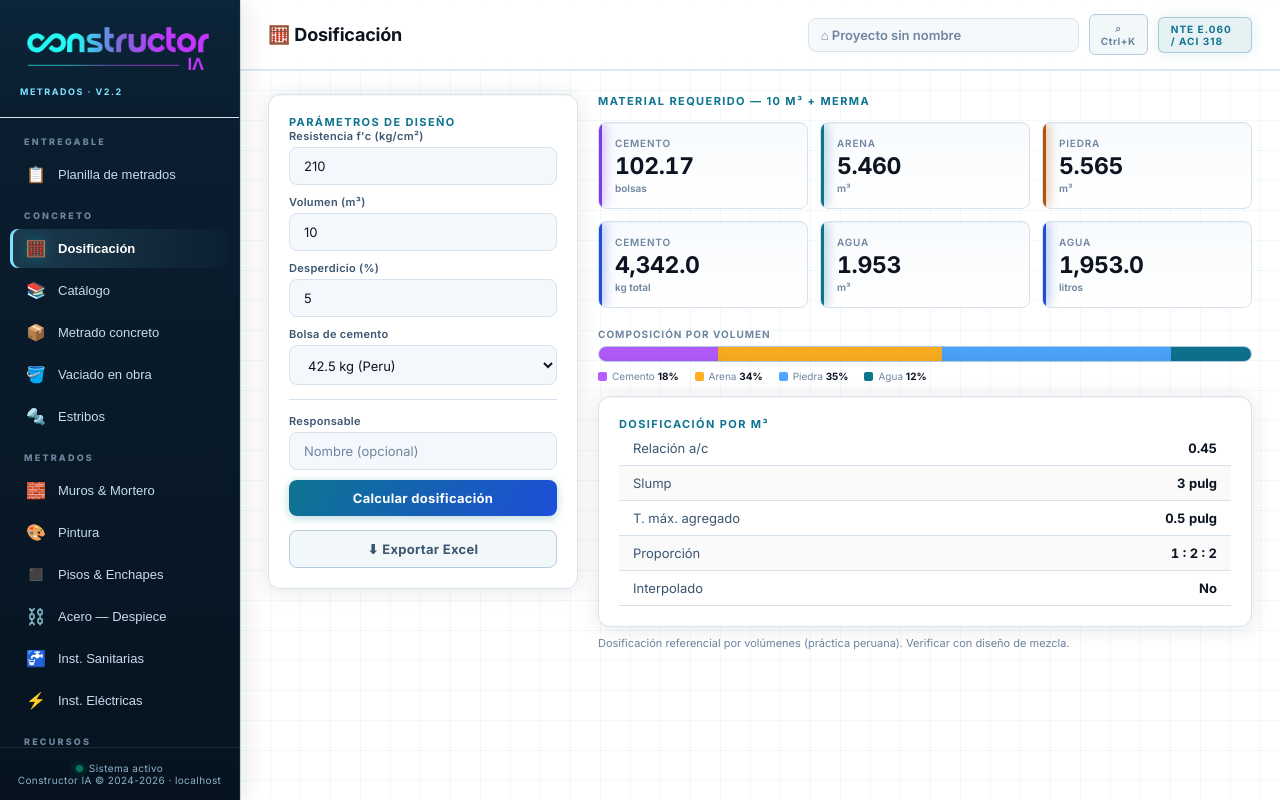
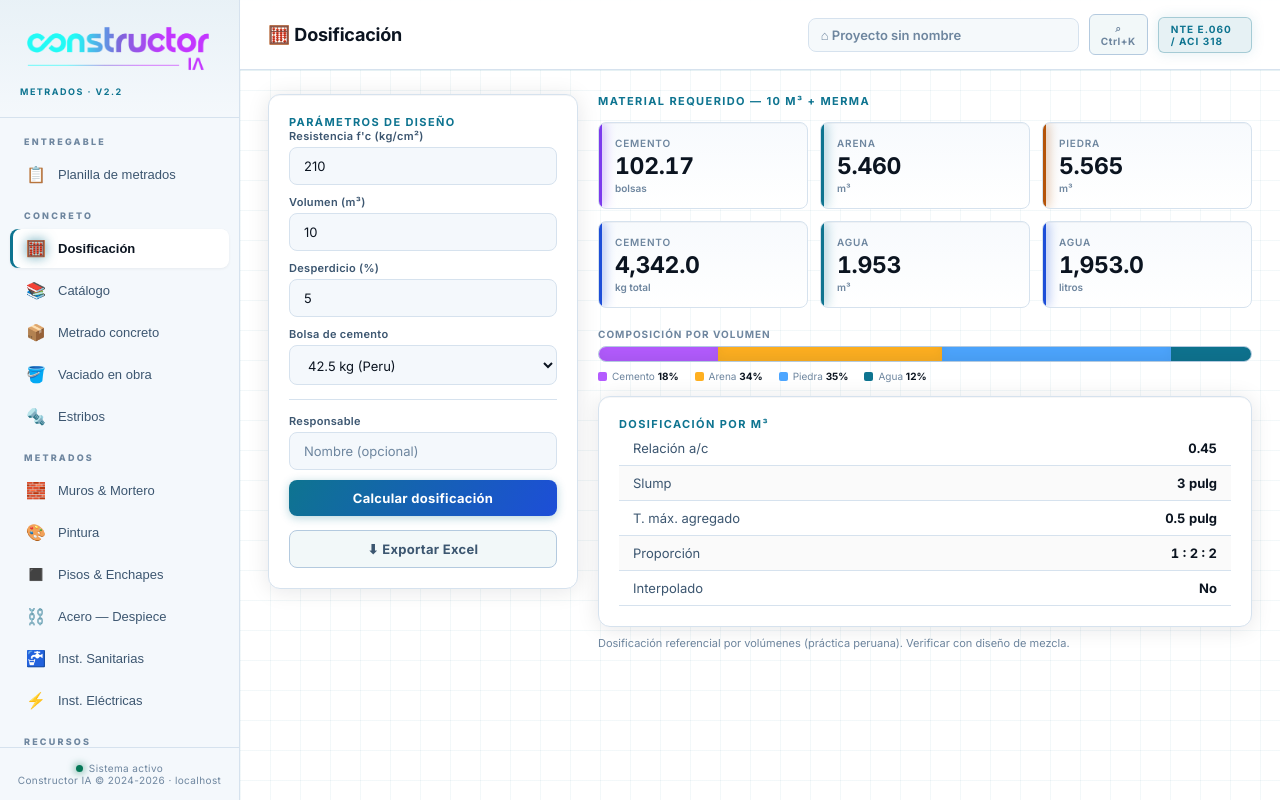
Before and after one commit to ing-victorjm/dosificador-constructor-ia, a Flask app: page / in a window 1280 px wide. Run offline with Flask 3, Linux system fonts and the light colour scheme; some libraries are stand-ins or nearby versions.

Commit message:
Barra lateral y tarjeta del total: fuera los bloques de color saturado
LA TARJETA DEL TOTAL tenia un fondo azul saturado y la etiqueta "VOLUMEN TOTAL
DE CONCRETO" pintada en var(--cyan), que es exactamente el color del fondo:
practicamente invisible. Un total no necesita un bloque de color para destacar;
le basta el tamano de la cifra. Ahora es tarjeta blanca con un filete celeste a
la izquierda, etiqueta en gris y la cifra en negro. Fuera tambien la reticula y
el halo radial que llevaba dentro, que sobre blanco solo ensuciaban.

LA BARRA LATERAL era azul oscuro contra una pagina blanca: peleaba con el resto
y obligaba a mantener una escala de texto aparte (--sb-txt, --sb-txt2, --sb-act)
solo para ella. Ahora es clara y usa las mismas variables que todo lo demas; se
separa por un borde, no por un salto de color. La seccion activa se marca con
una tarjeta blanca y el filete celeste, que es el unico acento de la interfaz.

Resultado: una sola paleta en toda la app, sin zonas que necesiten reglas
propias. Verificado en navegador con el metrado de una zapata: 0.720 m3 de
concreto, 2.40 m2 de encofrado y 3.375 m3 de excavacion, todo legible.

Co-Authored-By: Claude Opus 5 <noreply@anthropic.com>

```diff
--- a/web_app/templates/index.html
+++ b/web_app/templates/index.html
@@ -45,9 +45,9 @@ body{
 
 /* ── Sidebar ─── */
 .sidebar{
-  width:240px;background:linear-gradient(180deg,#0B2033 0%,#06131F 100%);
-  border-right:1px solid #0A2A40;
-  box-shadow:1px 0 0 rgba(14,116,144,.18), 4px 0 24px rgba(11,20,32,.10);
+  width:240px;background:var(--bg2);
+  border-right:1px solid var(--border);
+  box-shadow:none;
   display:flex;flex-direction:column;position:fixed;top:0;left:0;bottom:0;z-index:50;
   transition:transform .3s;
 }
@@ -59,7 +59,7 @@ body{
   width:100%;max-width:196px;display:block;margin-bottom:9px;
   filter:none;
 }
-.sidebar{--sb-txt:#C8DCEC;--sb-txt2:#8FB0C9;--sb-act:#7FE3FF}
+.sidebar{--sb-txt:var(--text2);--sb-txt2:var(--text3);--sb-act:var(--cyan)}
 .sidebar .brand p{font-size:9px;color:var(--sb-act);margin-top:2px;letter-spacing:1.5px;text-transform:uppercase;font-weight:700}
 .sidebar nav{flex:1;padding:14px 10px;display:flex;flex-direction:column;gap:3px;overflow-y:auto}
 .sidebar nav button{
@@ -69,15 +69,15 @@ body{
   transition:all .18s ease;position:relative;
 }
 .sidebar nav button .ico{font-size:16px;width:24px;text-align:center;flex-shrink:0}
-.sidebar nav button:hover{background:rgba(127,227,255,.10);color:#fff}
+.sidebar nav button:hover{background:rgba(14,116,144,.07);color:var(--text)}
 .sidebar nav button.active{
-  background:linear-gradient(90deg,rgba(127,227,255,.16),rgba(127,227,255,.02));
-  color:#fff;font-weight:700;
-  box-shadow:inset 3px 0 0 var(--sb-act);
+  background:var(--surface);
+  color:var(--text);font-weight:700;
+  box-shadow:inset 3px 0 0 var(--cyan), 0 1px 3px rgba(11,20,32,.06);
 }
 .sidebar nav button.active .ico{filter:drop-shadow(0 0 6px rgba(14,116,144,.8))}
 .sidebar .sb-foot{
-  padding:14px 16px;border-top:1px solid rgba(127,227,255,.14);
+  padding:14px 16px;border-top:1px solid var(--border);
   font-size:10px;color:var(--sb-txt2);text-align:center;letter-spacing:.4px;
 }
 
```
Also changed, not shown: other parts of web_app/templates/index.html (+6 -18 lines).
